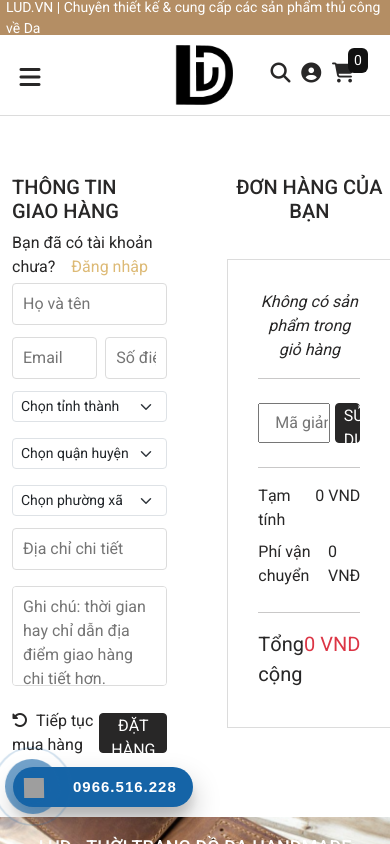
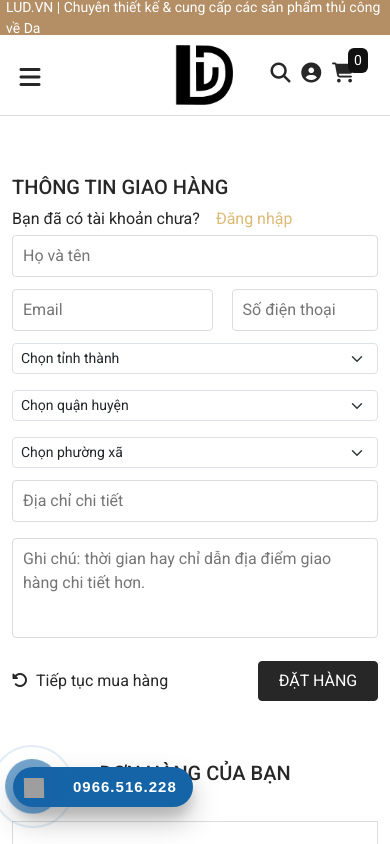
Before and after one commit to hungmai0110/NextJS-WebApp, a Next.js app in the folder leather-goods-web/: page /payment in a window 390 px wide. Shown: the top 844 px of the page. Built offline with nearby package versions, Linux system fonts and the light colour scheme; grey boxes are pictures that could not be loaded.

Commit message:
complete reponsive payment page and contact page

```diff
--- a/leather-goods-web/src/components/ListMiniCart.tsx
+++ b/leather-goods-web/src/components/ListMiniCart.tsx
@@ -39,7 +39,7 @@ const ListMiniCart = () => {
   ];
 
   return (
-    <>
+    <div className={styles["total-list"]}>
       <div className={styles["list-mini-cart"]}>
         <p className={styles["title"]}>Sản phẩm bán chạy</p>
         <div className={styles["list-item"]}>
@@ -79,7 +79,7 @@ const ListMiniCart = () => {
           </div>
         </div>
       </div>
-    </>
+    </div>
   );
 };
 
--- a/leather-goods-web/src/pages/payment.tsx
+++ b/leather-goods-web/src/pages/payment.tsx
@@ -108,7 +108,7 @@ const PaymentPage = () => {
                         </p>
                       </div>
                     </div>
-                    <p className="text-danger fw-500 d-flex align-items-center">
+                    <p className={styles["total-money-product"]}>
                       {formatMoney(cartItem.promo_price * cartItem.quantity)}
                     </p>
                     <div className={styles["count"]}>
@@ -125,9 +125,9 @@ const PaymentPage = () => {
                 </button>
               </div>
               <hr />
-              <div className="sub-total-money d-flex justify-content-between">
+              <div className="d-flex justify-content-between">
                 <p>Tạm tính</p>
-                <p>{formatMoney(totalMoneyProductsCart)}</p>
+                <p className="fw-500">{formatMoney(totalMoneyProductsCart)}</p>
               </div>
               <div className="fee-transform d-flex justify-content-between">
                 <p>Phí vận chuyển</p>
@@ -136,7 +136,7 @@ const PaymentPage = () => {
               <hr />
               <div className="total-money fs-5 d-flex justify-content-between">
                 <p>Tổng cộng</p>
-                <p className="text-danger tottal-money-final">
+                <p className="text-danger fw-500 tottal-money-final">
                   {formatMoney(totalMoneyProductsCart)}
                 </p>
               </div>
--- a/leather-goods-web/src/styles/pages/PaymentPage.module.scss
+++ b/leather-goods-web/src/styles/pages/PaymentPage.module.scss
@@ -78,6 +78,11 @@
                 }
               }
             }
+            .total-money-product {
+              display: flex;
+              align-items: center;
+              color: #dc3545;
+            }
             .count {
               position: absolute;
               top: 5px;
@@ -112,3 +117,28 @@
     }
   }
 }
+
+@media (max-width: 768px) {
+  .payment-page {
+    grid-template-columns: 1fr;
+  }
+}
+
+@media (max-width: 428px) {
+  .payment-page {
+    .order-detail {
+      .my-order {
+        .my-order-container {
+          margin: 20px;
+          .list-cart-products {
+            .mini-cart {
+              .total-money-product {
+                display: none;
+              }
+            }
+          }
+        }
+      }
+    }
+  }
+}
```
Also changed, not shown: leather-goods-web/src/styles/components/ListMiniCart.module.scss (+18 -0 lines), leather-goods-web/src/styles/pages/ContactPage.module.scss (+28 -0 lines).
